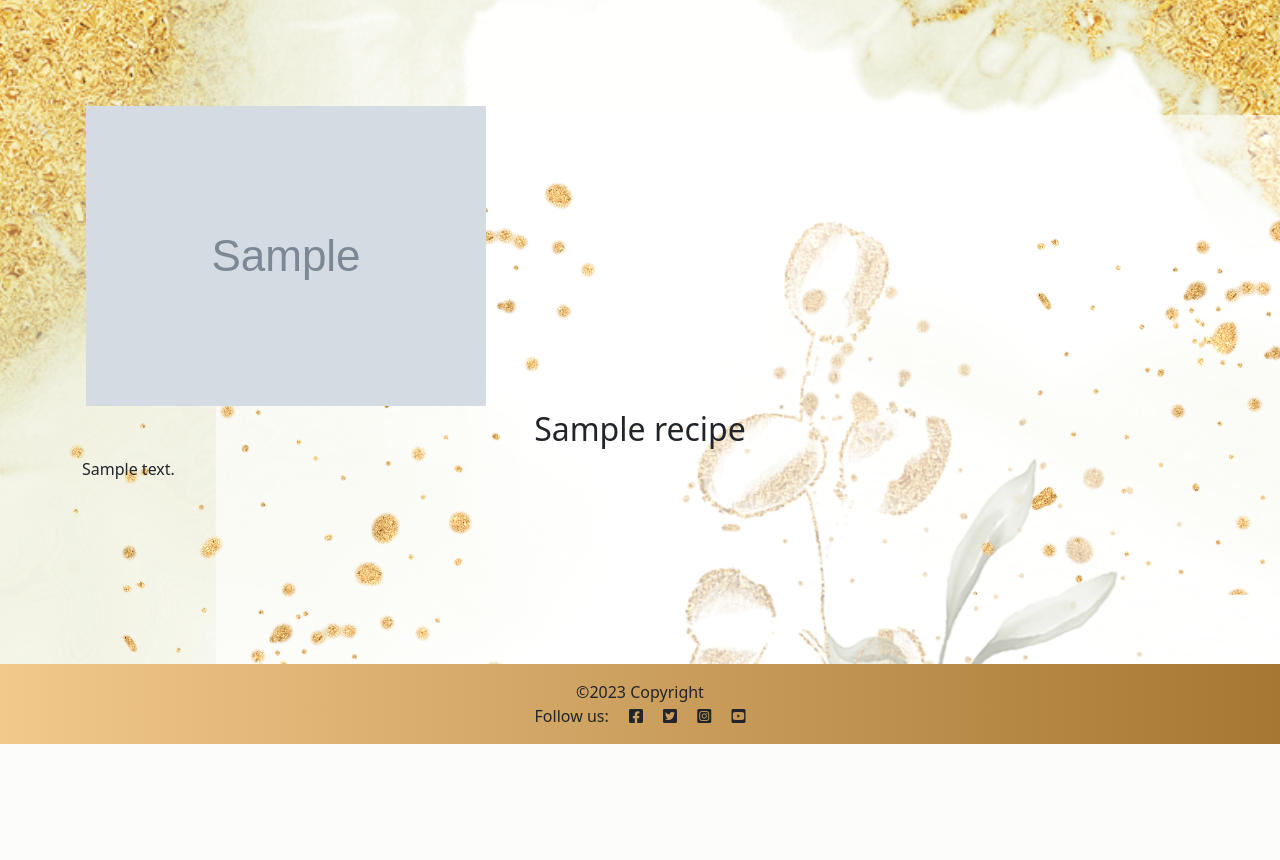
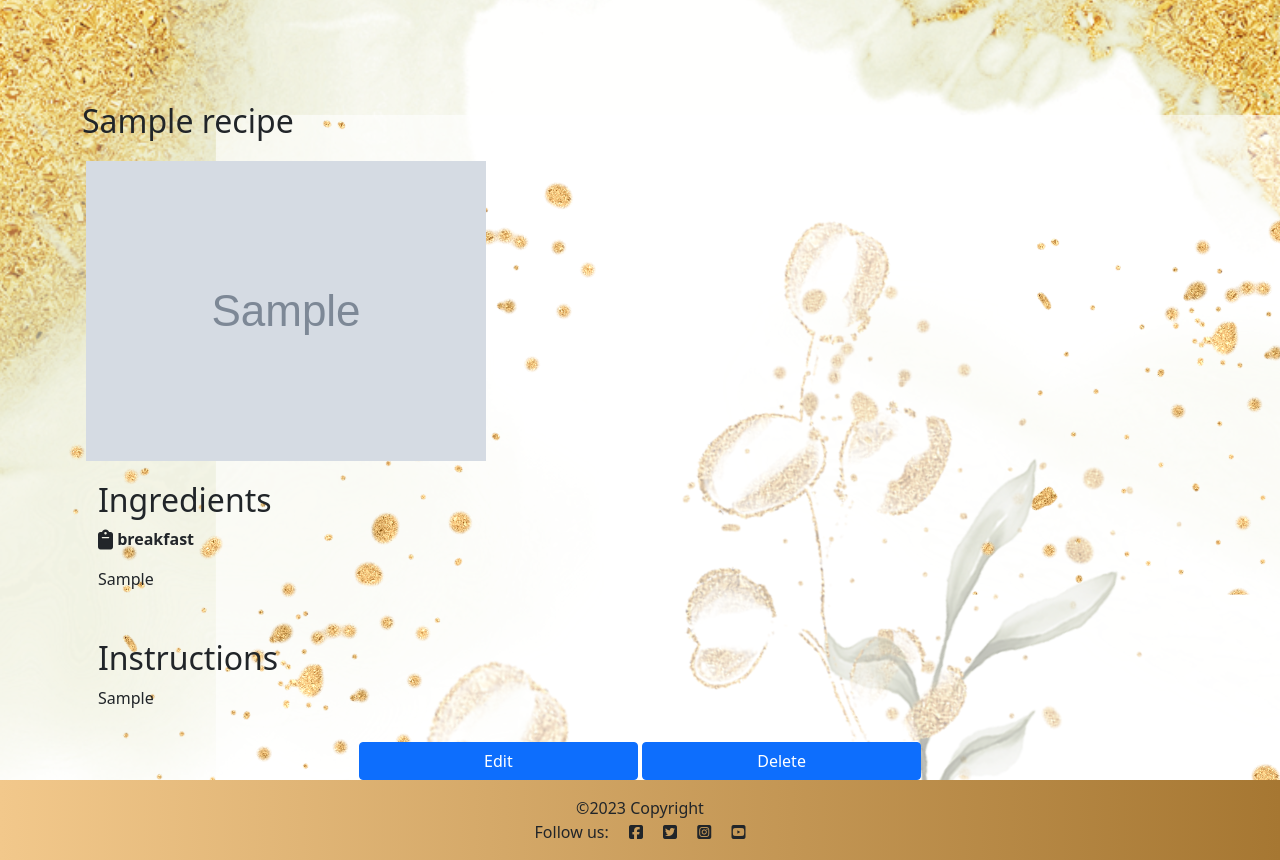
Before and after one commit to Aliona83/project4--test, a Django app: page /add_recipe/1/ in a window 1280 px wide. Shown: the part 56-916 px from the top of the page. Before the commit the page ends 800 px from the top, so only its background shows below. Run offline with Django 3.2, Linux system fonts and the light colour scheme; tables that the repository leaves empty hold one stand-in row (values such as "Sample post"); grey boxes marked "Sample" are stand-in pictures; parts of the project's set-up code (start-up, migrations or seed data) failed here and were passed over; some libraries are stand-ins or nearby versions.

Commit message:
Create container with tags to dispaly recipe in recipe_details.html file

```diff
--- a/add_recipe/forms.py
+++ b/add_recipe/forms.py
@@ -20,7 +20,7 @@ class RecipeForm(forms.ModelForm):
             'descriptions': 'Descriptions',
             'ingredients': 'Recipe Ingredients',
             'instructions': 'Recipe Instructions',
-            'imaage': 'Recipe Image',
+            'image': 'Recipe Image',
             'image_alt': 'Describe Image',
             'meal_type': 'Meal Type'
         }
--- a/add_recipe/templates/add_recipe/add_recipe.html
+++ b/add_recipe/templates/add_recipe/add_recipe.html
@@ -7,7 +7,6 @@
     {% csrf_token %}
     {{ form.media }}
     {{ form|crispy }}
-    {{ form.as_p }}
      <div class="text-center">
           <button type="submit" class="btn btn-primary mt-2">Create Recipe</button>
      </div>
--- a/add_recipe/templates/add_recipe/recipe_details.html
+++ b/add_recipe/templates/add_recipe/recipe_details.html
@@ -2,14 +2,26 @@
 {% block content %}
 
 <div class="container ">
+    <div class="recipe-details">
+        <h2 >{{ recipe.title }}</h2>
+    </div>
      <div class="recipe-image mt-3 p-1">
         <img src="{{recipe.image.url }}" alt="{{recipe.image_alt }}">
-     </div>
-     <div class="recipe-details">
-      <h2 class="text-center">{{ recipe.title }}</h2>
-      <p>{{recipe.description}}</p>
-      <p>{{reciipe.meal_type }}</p>
-     </div>
-
+    </div>
+    <div class="recipe-container">
+        <div class="ingredients p-3">
+            <h2>Ingredients</h2>
+            <p> <i class="fa-solid fa-clipboard fa-lg"></i> <strong>{{ recipe.meal_type }}</p></strong>
+            <p>{{ recipe.ingredients|safe }}</p>
+        </div>
+        <div class="instructions p-3">
+            <h2>Instructions</h2>
+            <p>{{ recipe.instructions|safe }}</p>
+        </div>
+    </div>
+    <div class="text-center">
+        <a href="#" class="btn btn-primary w-25">Edit</a>
+        <a href="#" class="btn btn-primary w-25">Delete</a>
+    </div>
 </div>
 {% endblock %}
--- a/static/css/style.css
+++ b/static/css/style.css
@@ -45,7 +45,6 @@
     background-color: #fff;
     color: #445261;
 }
-
 .link {
     color: #445261;
     text-decoration: none;
--- a/templates/base.html
+++ b/templates/base.html
@@ -15,7 +15,7 @@
     <script src="https://cdn.jsdelivr.net/npm/bootstrap@5.0.1/dist/js/bootstrap.bundle.min.js"
         integrity="sha384-gtEjrD/SeCtmISkJkNUaaKMoLD0//ElJ19smozuHV6z3Iehds+3Ulb9Bn9Plx0x4" crossorigin="anonymous">
     </script>
-
+    <script src="https://kit.fontawesome.com/7e5b5e15b2.js" crossorigin="anonymous"></script>
     <link rel="stylesheet" href="{% static 'css/style.css' %}">
 
     <title>Recipe App</title>
```
